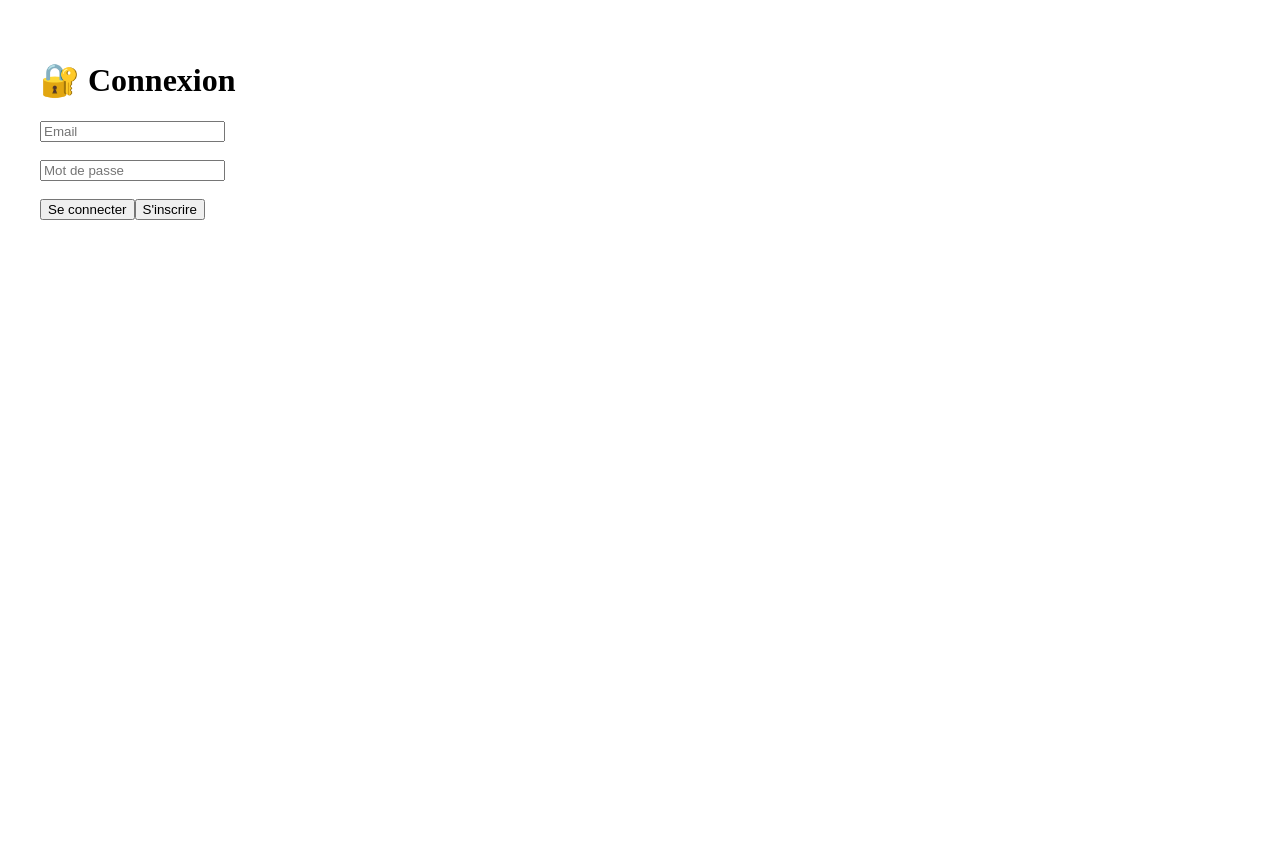
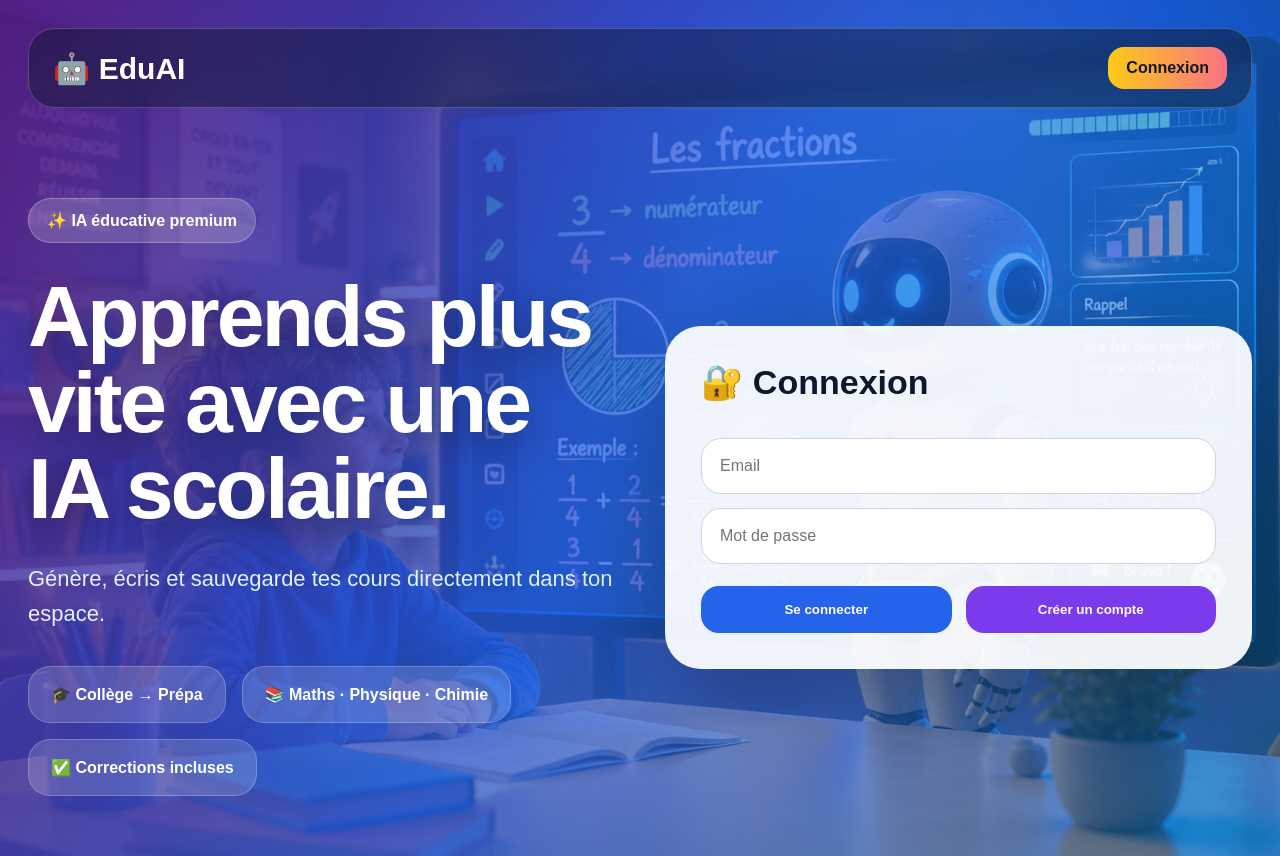
Before and after one commit to samighazouani1234-lab/soutien-scolaire, a Next.js app: page / in a window 1280 px wide. Before the commit the page ends 800 px from the top, so only its background shows below. Built offline with nearby package versions, Linux system fonts and the light colour scheme; no server answers.

Commit message:
Update page.tsx

```diff
--- a/app/page.tsx
+++ b/app/page.tsx
@@ -1,7 +1,7 @@
 "use client";
 
 import { useEffect, useState } from "react";
-import { getSupabaseClient } from "@/lib/supabase";
+import { getSupabaseClient } from "../lib/supabase";
 
 export default function Home() {
   const supabase = getSupabaseClient();
@@ -9,105 +9,408 @@ export default function Home() {
   const [user, setUser] = useState<any>(null);
   const [email, setEmail] = useState("");
   const [password, setPassword] = useState("");
-  const [content, setContent] = useState("");
 
-  // Vérifier utilisateur connecté
+  const [matiere, setMatiere] = useState("");
+  const [niveau, setNiveau] = useState("");
+  const [chapitre, setChapitre] = useState("");
+  const [contenu, setContenu] = useState("");
+
   useEffect(() => {
+    if (!supabase) return;
+
     supabase.auth.getUser().then(({ data }) => {
       setUser(data.user);
     });
+
+    const { data: listener } = supabase.auth.onAuthStateChange(
+      (_event, session) => {
+        setUser(session?.user || null);
+      }
+    );
+
+    return () => {
+      listener.subscription.unsubscribe();
+    };
   }, []);
 
-  // INSCRIPTION
-  const signUp = async () => {
+  async function signUp() {
+    if (!supabase) return alert("Supabase non connecté");
+
     if (!email || !password) {
-      alert("Remplis les champs");
+      alert("Entre un email et un mot de passe");
+      return;
+    }
+
+    if (password.length < 6) {
+      alert("Le mot de passe doit contenir au moins 6 caractères");
       return;
     }
 
     const { error } = await supabase.auth.signUp({
-      email,
+      email: email.trim(),
       password,
     });
 
     if (error) alert(error.message);
     else alert("Compte créé !");
-  };
+  }
 
-  // CONNEXION
-  const signIn = async () => {
-    const { error, data } = await supabase.auth.signInWithPassword({
-      email,
+  async function signIn() {
+    if (!supabase) return alert("Supabase non connecté");
+
+    if (!email || !password) {
+      alert("Entre un email et un mot de passe");
+      return;
+    }
+
+    const { error } = await supabase.auth.signInWithPassword({
+      email: email.trim(),
       password,
     });
 
     if (error) alert(error.message);
-    else setUser(data.user);
-  };
+    else alert("Connexion réussie !");
+  }
 
-  // SAUVEGARDE COURS
-  const saveCourse = async () => {
-    if (!content) {
-      alert("Écris quelque chose");
+  async function signOut() {
+    if (!supabase) return;
+
+    await supabase.auth.signOut();
+    setUser(null);
+  }
+
+  async function saveCourse() {
+    if (!supabase) return alert("Supabase non connecté");
+
+    if (!user) {
+      alert("Connecte-toi d’abord");
+      return;
+    }
+
+    if (!contenu) {
+      alert("Écris un cours avant de sauvegarder");
       return;
     }
 
     const { error } = await supabase.from("courses").insert([
       {
-        content,
         user_id: user.id,
+        matiere: matiere || "Non précisé",
+        niveau: niveau || "Non précisé",
+        chapitre: chapitre || "Non précisé",
+        contenu,
       },
     ]);
 
-    if (error) alert(error.message);
-    else {
+    if (error) {
+      alert(error.message);
+    } else {
       alert("Cours sauvegardé !");
-      setContent("");
+      setContenu("");
     }
-  };
+  }
 
-  // 🔐 SI PAS CONNECTÉ → LOGIN
-  if (!user) {
   return (
-      <main style={{ padding: 40 }}>
-        <h1>🔐 Connexion</h1>
+    <main style={styles.page}>
+      <section style={styles.hero}>
+        <nav style={styles.nav}>
+          <div style={styles.logo}>🤖 EduAI</div>
+
+          {user ? (
+            <button onClick={signOut} style={styles.navButton}>
+              Déconnexion
+            </button>
+          ) : (
+            <span style={styles.cta}>Connexion</span>
+          )}
+        </nav>
+
+        <div style={styles.content}>
+          <div style={styles.left}>
+            <span style={styles.badge}>✨ IA éducative premium</span>
+
+            <h1 style={styles.title}>
+              Apprends plus vite avec une IA scolaire.
+            </h1>
+
+            <p style={styles.subtitle}>
+              Génère, écris et sauvegarde tes cours directement dans ton espace.
+            </p>
+
+            <div style={styles.cards}>
+              <div style={styles.miniCard}>🎓 Collège → Prépa</div>
+              <div style={styles.miniCard}>📚 Maths · Physique · Chimie</div>
+              <div style={styles.miniCard}>✅ Corrections incluses</div>
+            </div>
+          </div>
+
+          <div style={styles.panel}>
+            {!user ? (
+              <>
+                <h2 style={styles.panelTitle}>🔐 Connexion</h2>
 
                 <input
+                  style={styles.input}
                   placeholder="Email"
+                  value={email}
                   onChange={(e) => setEmail(e.target.value)}
                 />
-        <br /><br />
 
                 <input
+                  style={styles.input}
                   type="password"
                   placeholder="Mot de passe"
+                  value={password}
                   onChange={(e) => setPassword(e.target.value)}
                 />
-        <br /><br />
 
-        <button onClick={signIn}>Se connecter</button>
-        <button onClick={signUp}>S'inscrire</button>
+                <div style={styles.buttonRow}>
+                  <button onClick={signIn} style={styles.loginBtn}>
+                    Se connecter
+                  </button>
+
+                  <button onClick={signUp} style={styles.signupBtn}>
+                    Créer un compte
+                  </button>
+                </div>
+              </>
+            ) : (
+              <>
+                <p style={styles.connected}>✅ Connecté : {user.email}</p>
+
+                <h2 style={styles.panelTitle}>📚 Sauvegarder un cours</h2>
+
+                <input
+                  style={styles.input}
+                  placeholder="Matière"
+                  value={matiere}
+                  onChange={(e) => setMatiere(e.target.value)}
+                />
+
+                <input
+                  style={styles.input}
+                  placeholder="Niveau"
+                  value={niveau}
+                  onChange={(e) => setNiveau(e.target.value)}
+                />
+
+                <input
+                  style={styles.input}
+                  placeholder="Chapitre"
+                  value={chapitre}
+                  onChange={(e) => setChapitre(e.target.value)}
+                />
+
+                <textarea
+                  style={styles.textarea}
+                  placeholder="Écris ton cours ici..."
+                  value={contenu}
+                  onChange={(e) => setContenu(e.target.value)}
+                />
+
+                <button onClick={saveCourse} style={styles.saveBtn}>
+                  💾 Sauvegarder dans Supabase
+                </button>
+              </>
+            )}
+          </div>
+        </div>
+      </section>
     </main>
   );
 }
 
-  // ✅ SI CONNECTÉ → ÉCRIRE COURS
-  return (
-    <main style={{ padding: 40 }}>
-      <h1>📚 Ton espace</h1>
+const styles: any = {
+  page: {
+    margin: 0,
+    fontFamily: "Arial, sans-serif",
+    background: "#0f172a",
+    color: "white",
+  },
 
-      <textarea
-        placeholder="Écris ton cours ici..."
-        value={content}
-        onChange={(e) => setContent(e.target.value)}
-        style={{ width: "100%", height: 150 }}
-      />
+  hero: {
+    minHeight: "100vh",
+    backgroundImage: `
+      linear-gradient(
+        120deg,
+        rgba(88,28,135,0.9),
+        rgba(37,99,235,0.75),
+        rgba(14,165,233,0.35)
+      ),
+      url('/hero.png')
+    `,
+    backgroundSize: "cover",
+    backgroundPosition: "center",
+    padding: 28,
+  },
 
-      <br /><br />
+  nav: {
+    maxWidth: 1280,
+    margin: "0 auto",
+    padding: "18px 24px",
+    borderRadius: 26,
+    background: "rgba(15,23,42,0.45)",
+    backdropFilter: "blur(18px)",
+    display: "flex",
+    justifyContent: "space-between",
+    alignItems: "center",
+    border: "1px solid rgba(255,255,255,0.2)",
+  },
 
-      <button onClick={saveCourse}>
-        💾 Sauvegarder
-      </button>
-    </main>
-  );
-}
+  logo: {
+    fontSize: 30,
+    fontWeight: 900,
+  },
+
+  cta: {
+    background: "linear-gradient(90deg,#facc15,#fb7185)",
+    color: "#111827",
+    padding: "12px 18px",
+    borderRadius: 16,
+    fontWeight: 900,
+  },
+
+  navButton: {
+    background: "rgba(255,255,255,0.15)",
+    color: "white",
+    border: "1px solid rgba(255,255,255,0.25)",
+    padding: "12px 18px",
+    borderRadius: 16,
+    fontWeight: 900,
+    cursor: "pointer",
+  },
+
+  content: {
+    maxWidth: 1280,
+    margin: "90px auto 0",
+    display: "grid",
+    gridTemplateColumns: "repeat(auto-fit, minmax(320px, 1fr))",
+    gap: 50,
+    alignItems: "center",
+  },
+
+  left: {
+    maxWidth: 700,
+  },
+
+  badge: {
+    background: "rgba(255,255,255,0.18)",
+    padding: "12px 18px",
+    borderRadius: 999,
+    fontWeight: 900,
+    border: "1px solid rgba(255,255,255,0.24)",
+    display: "inline-block",
+  },
+
+  title: {
+    fontSize: "clamp(48px, 8vw, 86px)",
+    lineHeight: 1,
+    letterSpacing: -3,
+    margin: "30px 0",
+    textShadow: "0 12px 40px rgba(0,0,0,0.35)",
+  },
+
+  subtitle: {
+    fontSize: 22,
+    lineHeight: 1.6,
+    color: "#e0f2fe",
+  },
+
+  cards: {
+    display: "flex",
+    gap: 16,
+    flexWrap: "wrap",
+    marginTop: 35,
+  },
+
+  miniCard: {
+    background: "rgba(255,255,255,0.16)",
+    padding: "18px 22px",
+    borderRadius: 22,
+    fontWeight: 900,
+    border: "1px solid rgba(255,255,255,0.22)",
+  },
+
+  panel: {
+    background: "rgba(255,255,255,0.93)",
+    color: "#0f172a",
+    padding: 36,
+    borderRadius: 36,
+    boxShadow: "0 35px 100px rgba(0,0,0,0.3)",
+  },
+
+  panelTitle: {
+    fontSize: 34,
+    marginTop: 0,
+    marginBottom: 22,
+  },
+
+  input: {
+    width: "100%",
+    padding: 18,
+    marginTop: 14,
+    borderRadius: 20,
+    border: "1px solid #cbd5e1",
+    fontSize: 16,
+    boxSizing: "border-box",
+  },
+
+  textarea: {
+    width: "100%",
+    minHeight: 160,
+    padding: 18,
+    marginTop: 14,
+    borderRadius: 20,
+    border: "1px solid #cbd5e1",
+    fontSize: 16,
+    boxSizing: "border-box",
+  },
+
+  buttonRow: {
+    display: "flex",
+    gap: 14,
+    marginTop: 22,
+  },
+
+  loginBtn: {
+    flex: 1,
+    padding: 16,
+    border: "none",
+    borderRadius: 18,
+    background: "#2563eb",
+    color: "white",
+    fontWeight: 900,
+    cursor: "pointer",
+  },
+
+  signupBtn: {
+    flex: 1,
+    padding: 16,
+    border: "none",
+    borderRadius: 18,
+    background: "#7c3aed",
+    color: "white",
+    fontWeight: 900,
+    cursor: "pointer",
+  },
+
+  saveBtn: {
+    width: "100%",
+    marginTop: 22,
+    padding: 18,
+    border: "none",
+    borderRadius: 20,
+    background: "linear-gradient(90deg,#7c3aed,#2563eb,#06b6d4)",
+    color: "white",
+    fontWeight: 900,
+    cursor: "pointer",
+  },
+
+  connected: {
+    background: "#dcfce7",
+    color: "#166534",
+    padding: 12,
+    borderRadius: 14,
+    fontWeight: 800,
+  },
+};
```
Lines whose indentation alone changed are shown as unchanged.
